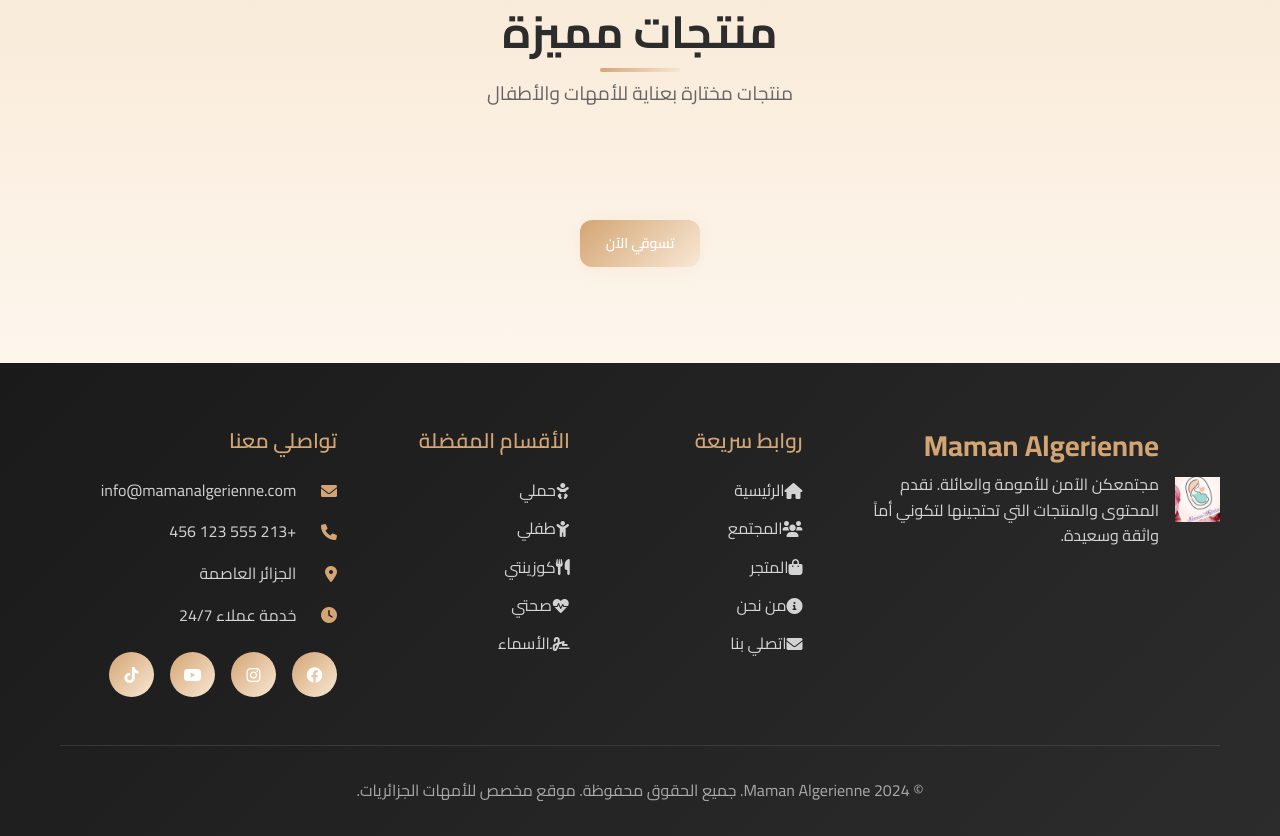
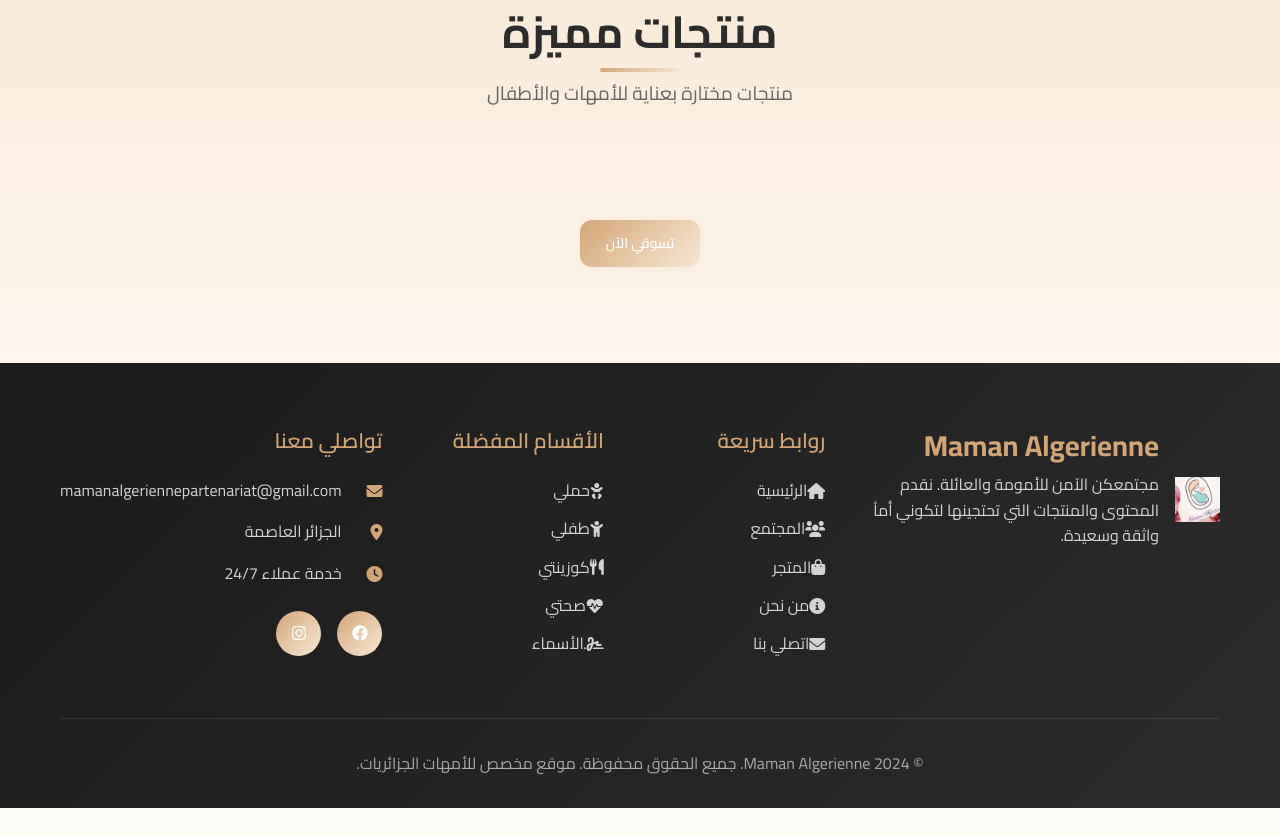
Before and after one commit to anes255/maman-algerienne, a website: page index.html in a window 1280 px wide. Shown: the part 2905-3741 px from the top of the page. After the commit the page ends 3713 px from the top, so only its background shows below. Drawn offline with Linux system fonts and the light colour scheme; no server answers.

Commit message:
Update index.html

```diff
--- a/index.html
+++ b/index.html
@@ -1061,16 +1061,13 @@
                 <div class="footer-section">
                     <h4>تواصلي معنا</h4>
                     <div class="contact-info">
-                        <p><i class="fas fa-envelope"></i> info@mamanalgerienne.com</p>
-                        <p><i class="fas fa-phone"></i> +213 555 123 456</p>
+                        <p><i class="fas fa-envelope"></i> mamanalgeriennepartenariat@gmail.com</p>
                         <p><i class="fas fa-map-marker-alt"></i> الجزائر العاصمة</p>
                         <p><i class="fas fa-clock"></i> خدمة عملاء 24/7</p>
                     </div>
                     <div class="social-links">
-                        <a href="#" title="فيسبوك"><i class="fab fa-facebook"></i></a>
-                        <a href="#" title="إنستغرام"><i class="fab fa-instagram"></i></a>
-                        <a href="#" title="يوتيوب"><i class="fab fa-youtube"></i></a>
-                        <a href="#" title="تيك توك"><i class="fab fa-tiktok"></i></a>
+                        <a href="https://www.facebook.com/MamanAlgerienne/" target="_blank" rel="noopener" title="فيسبوك"><i class="fab fa-facebook"></i></a>
+                        <a href="https://www.instagram.com/mamanalgerienne?utm_source=ig_web_button_share_sheet&igsh=MTlza2dndmgzcjJhdg==" target="_blank" rel="noopener" title="إنستغرام"><i class="fab fa-instagram"></i></a>
                     </div>
                 </div>
             </div>
```
